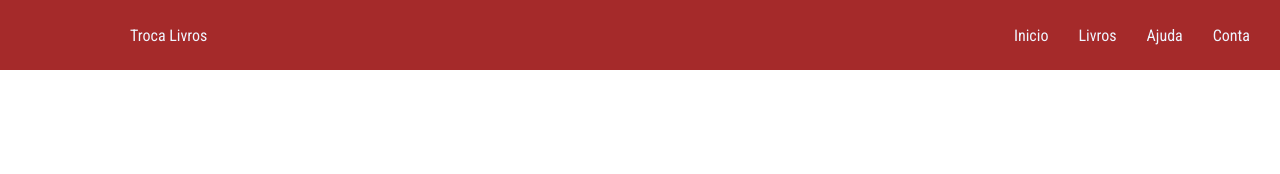
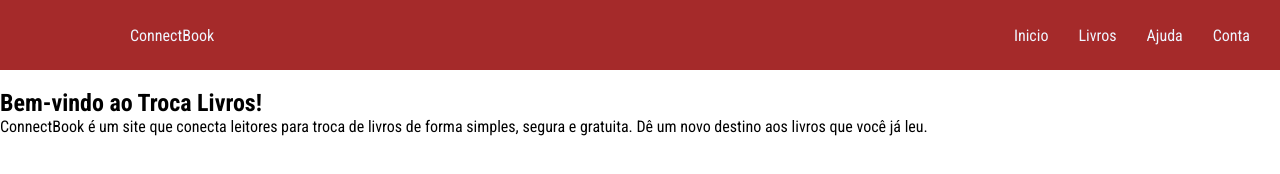
Before and after one commit to WesleyDuarte00/troca-livros, a plain HTML site: page index.html in a window 1280 px wide. Drawn offline with Linux system fonts and the light colour scheme.

Commit message:
aula do dia 30/07/2026

```diff
--- a/index.html
+++ b/index.html
@@ -13,7 +13,7 @@
 
 <body>
     <header>
-        <div id="Nome-logo" >Troca Livros </div>
+        <div id="Nome-logo" > ConnectBook </div>
         <nav>
             <ul>
                 <li><a href="#"> Inicio </a> </li>
@@ -24,6 +24,12 @@
             </ul>
         </nav>
     </header>
+    <section>
+        <br>
+        <h1>Bem-vindo ao Troca Livros!</h1>
+        <p>ConnectBook é um site que conecta leitores para troca de livros de forma simples, segura e gratuita. Dê um novo destino aos livros que você já leu. </p>
+
+    </section>
 
 
 
```
